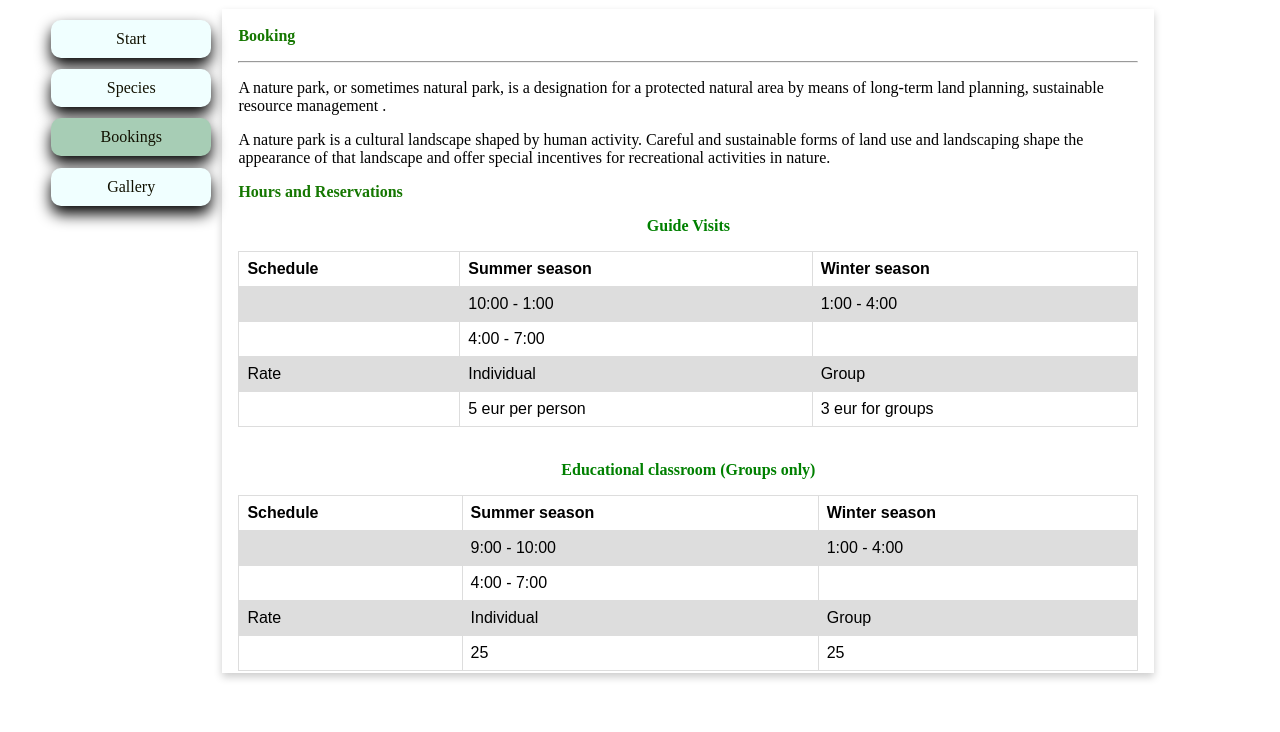
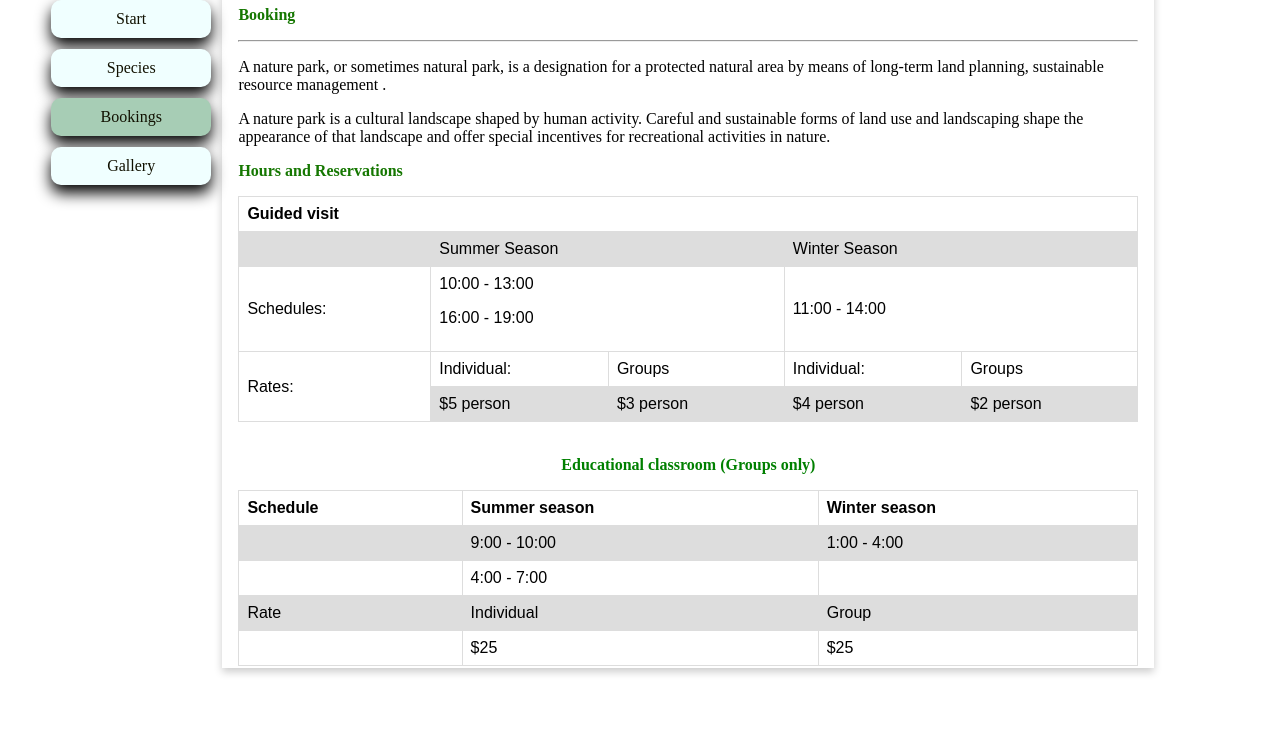
Before and after one commit to codedstar/NaturalPark, a website: page public_html/booking.html in a window 1280 px wide. Shown: the part 453-1185 px from the top of the page. Drawn offline with Linux system fonts and the light colour scheme.

Commit message:
table modified

```diff
--- a/public_html/booking.html
+++ b/public_html/booking.html
@@ -21,7 +21,7 @@ Click nbfs://nbhost/SystemFileSystem/Templates/Other/html.html to edit this temp
         </div>
 
         <div class="center">
-            <h1> Mole <span class="title">Natural Park</span> </h1>
+            <h3> Mole <span class="title">Natural Park</span> </h3>
         </div>
         <div class="flexi">
         <div class="button">
@@ -50,35 +50,57 @@ Click nbfs://nbhost/SystemFileSystem/Templates/Other/html.html to edit this temp
                     <p> Hours and Reservations</p>
                 </div>
                 <div class="table">
-                    <p class="guide"> Guide Visits</p>
-                    <table>
+                    <div class="contenttable">
+                        <table class="table">
+                          <!-- head row -->
                           <tr>
-                            <th>Schedule</th>
-                            <th>Summer season</th>
-                            <th>Winter season</th>
+                            <th colspan="5" class="tablehead">Guided visit</th>
+                            <!-- <th></th>
+                            <th></th>
+                            <th></th> -->
                           </tr>
+                          <!-- row 1 -->
                           <tr>
                             <td></td>
-                            <td>10:00 - 1:00 </td>
-                            <td>1:00 - 4:00</td>
+                            <td colspan="2" class="tablesub">Summer Season</td>
+                            <td colspan="2" class="tablesub">Winter Season</td>
                           </tr>
+                          <!-- row 2 -->
                           <tr>
+                            <td rowspan="2">Schedules:</td>
+                            <td colspan="2" rowspan="2">
+                              10:00 - 13:00
+                              <p>16:00 - 19:00</p>
+                            </td>
+                            <!-- <td></td> -->
+                            <td colspan="2" rowspan="2">11:00 - 14:00</td>
+                            <!-- <td></td> -->
+                          </tr>
+                          <!-- row 3 -->
+                          <tr>
+                            <!-- <td></td> -->
+                            <!-- <td></td> -->
+                            <!-- <td></td>
                             <td></td>
-                            <td>4:00 - 7:00</td>
-                            <td></td>
+                            <td></td> -->
                           </tr>
+                          <!-- row 4 -->
                           <tr>
-                            <td>Rate</td>
-                            <td>Individual</td>
-                            <td>Group</td>
+                            <td rowspan="2">Rates:</td>
+                            <td class="ratessub">Individual:</td>
+                            <td class="ratessub">Groups</td>
+                            <td class="ratessub">Individual:</td>
+                            <td class="ratessub">Groups</td>
                           </tr>
+                          <!-- row 5 -->
                           <tr>
-                            <td></td>
-                            <td>5 eur per person</td>
-                            <td>3 eur for groups</td>
+                            <td>$5 person</td>
+                            <td>$3 person</td>
+                            <td>$4 person</td>
+                            <td>$2 person</td>
                           </tr>
-
                         </table>
+                      </div>
                 </div><br>
                 <div class="educational">
                     <div class="eduinfo">
@@ -108,8 +130,8 @@ Click nbfs://nbhost/SystemFileSystem/Templates/Other/html.html to edit this temp
                         </tr>
                         <tr>
                             <td></td>
-                            <td>25</td>
-                            <td>25</td>
+                            <td>$25</td>
+                            <td>$25</td>
                         </tr>
 
                 </div>
```
Lines whose indentation alone changed are shown as unchanged.
